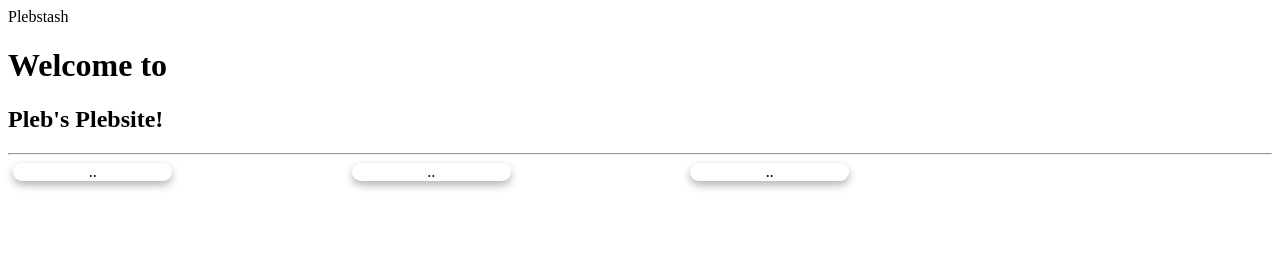
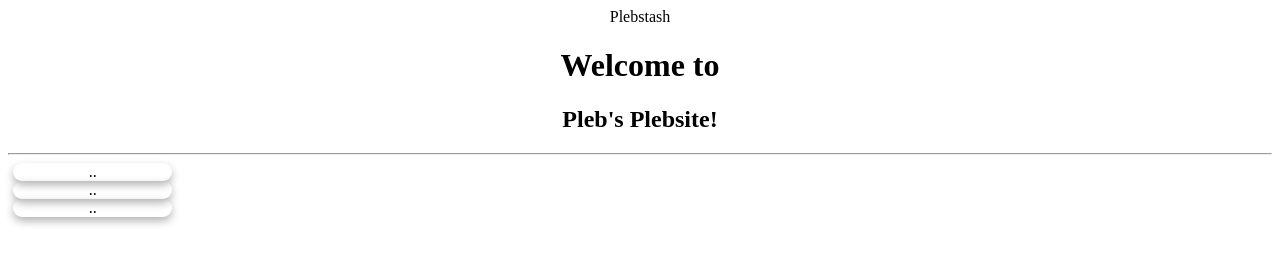
Before and after one commit to Plebstash/Twitch-Website, a plain HTML site: page index.html in a window 1280 px wide. Drawn offline with Linux system fonts and the light colour scheme.

Commit message:
updated some css and html for progress

```diff
--- a/index.html
+++ b/index.html
@@ -6,7 +6,7 @@
         <title> Plebstash</title>
         <link rel="stylesheet" href="style.css"/>
     </head>
-    <body>
+    <body class="body">
         <div>
             <h1> Welcome to </h1>
             <h2> Pleb's Plebsite!</h2>
--- a/style.css
+++ b/style.css
@@ -5,7 +5,7 @@
     border-radius: 16px;
 }
 .column {
-    float: left;
+    float: center;
     width: 25%;
     padding: 0 10px;
 }
@@ -24,3 +24,6 @@
         margin-bottom: 20px;
     }
 }
+.body {
+    text-align: center;
+}
```
